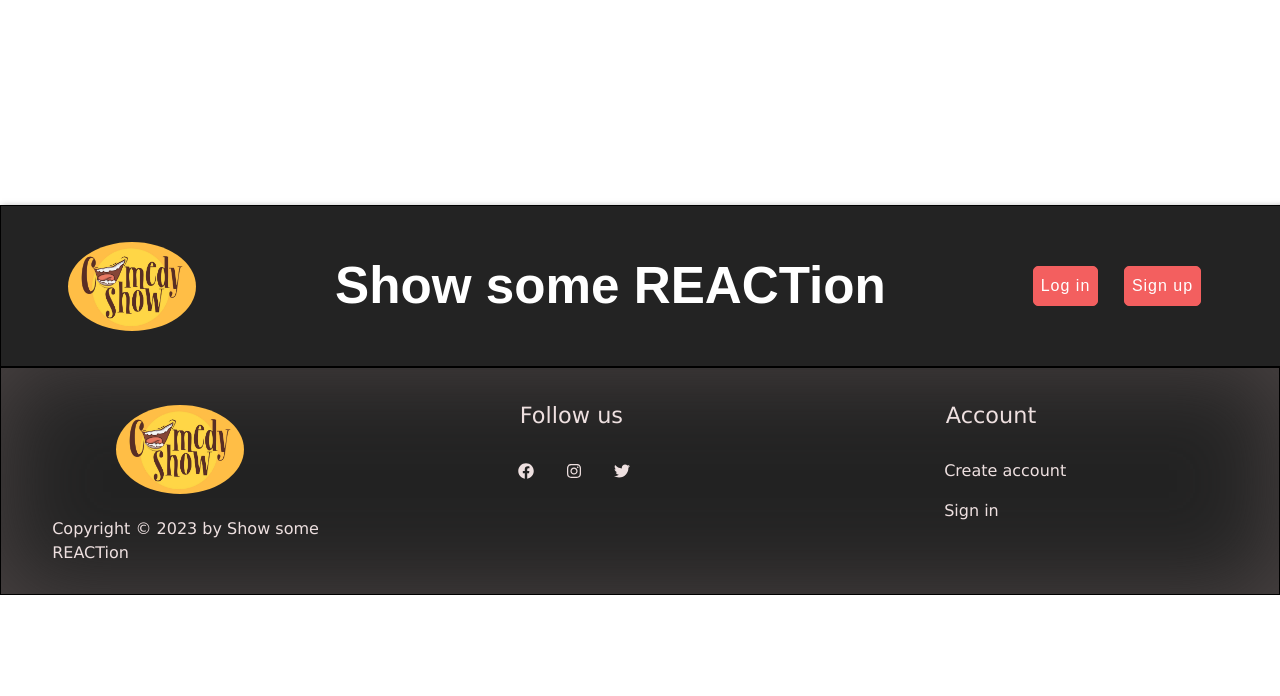
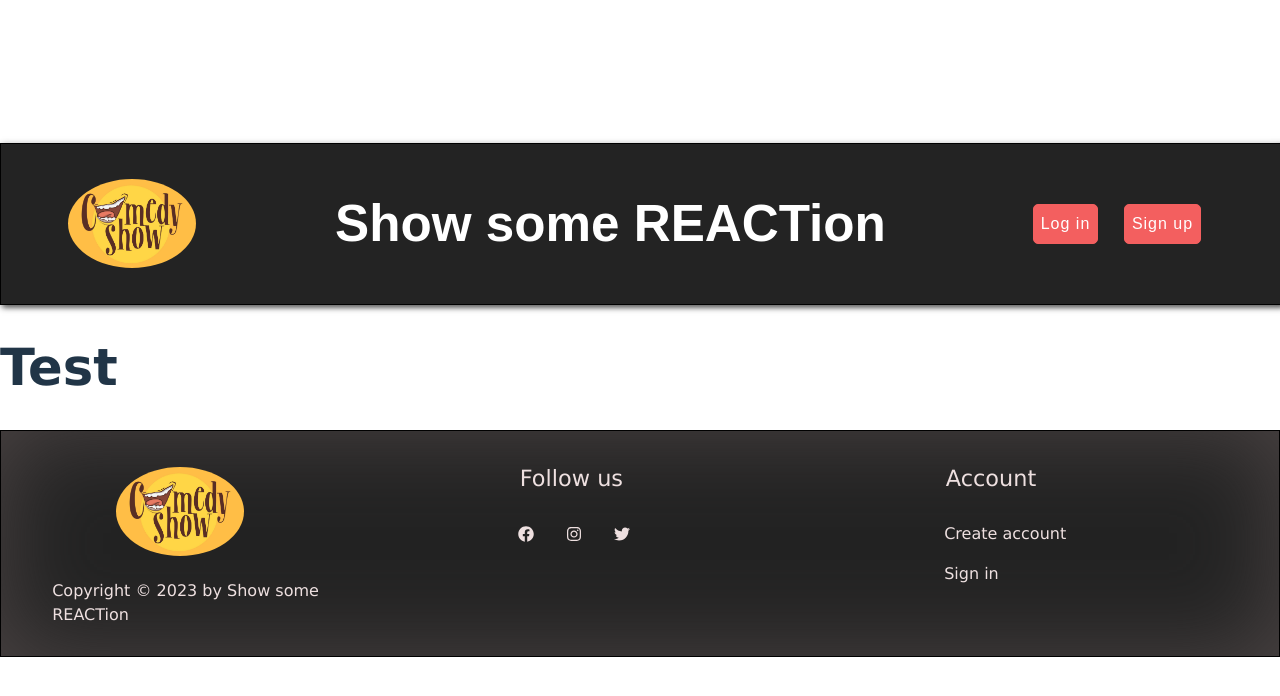
Before and after one commit to Msibai/show-some-reaction, a React (Vite) app in the folder client/: page /BookingPage in a window 1280 px wide. Shown: the top 696 px of the page. Built offline with nearby package versions, Linux system fonts and the light colour scheme.

Commit message:
Added booking page

```diff
--- a/client/src/App.jsx
+++ b/client/src/App.jsx
@@ -11,7 +11,11 @@ import { Routes, Route } from "react-router-dom";
 import EventPage from "./EventPage.jsx";
 import AddressBox from "./AddressBox.jsx";
 import SearchByDate from "./SearchByDate.jsx";
+
 import DropDownSearch from "./DropDownSearch.jsx";
+
+import BookingPage from "./BookingPage";
+
 
 function App() {
 
@@ -39,6 +43,7 @@ function App() {
 
                 <Route path="EventPage" element={<EventPage />} />
                 <Route path="AddressBox" element={<AddressBox />} />
+                <Route path="BookingPage" element={<BookingPage/>} />
             </Routes>
 
             <Footer/>
--- /dev/null
+++ b/client/src/BookingPage.jsx
@@ -0,0 +1,11 @@
+import React from 'react';
+
+function BookingPage(props) {
+    return (
+        <div>
+            <h1>Test</h1>
+        </div>
+    );
+}
+
+export default BookingPage;
--- a/client/src/ShowCard.jsx
+++ b/client/src/ShowCard.jsx
@@ -7,6 +7,10 @@ function ShowCard({showData}) {
     function goToEvent(curElem){
         const data = curElem;
         navigate("/EventPage" , {state: { id: data.id , description: data.description, artist: data.artist , name: data.name , about: data.about  , life: data.life , category: data.category }})
+    }
+
+    function goToBooking(){
+        navigate("/BookingPage")
     }
     return (
             <section className="main-card-container">
@@ -29,7 +33,7 @@ function ShowCard({showData}) {
                                                 <img src={curElem.image} alt="images" onClick={ () => goToEvent(curElem)} className="card-image"/>
                                         </div>
                                         <h4 className="show-date">  {curElem.date}
-                                             <button className="buy-tickets" onClick="/"> Buy Tickets </button> </h4>
+                                             <button className="buy-tickets" onClick={ () => goToBooking()}> Buy Tickets </button> </h4>
                                         <div className="card-info">
                                             <span className="card-description"> {curElem.description}</span>
                                         </div>
```
